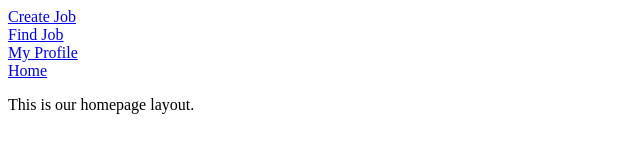
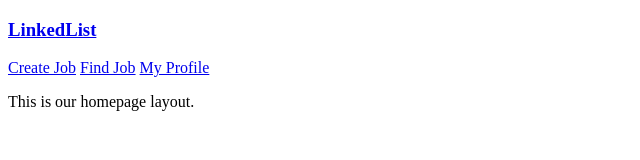
Before and after one commit to CunningCoders/LinkedList, a website: page client/index.html in a window 1280 px wide. Shown: the whole page, without its empty margins (0-640 px from the left). Drawn offline with nearby package versions, Linux system fonts and the light colour scheme; some packages are replaced by stand-ins of ours.

Commit message:
Nav bar cleaned up

```diff
--- a/client/index.html
+++ b/client/index.html
@@ -12,13 +12,14 @@
     <script src="app/profile/profile.ctrl.js"></script>
   </head>
   <body ng-app='app'>
-    <a ui-sref='createJob'>Create Job</a>
-    <br/>
-    <a ui-sref='findJobs'>Find Job</a>
-    <br/>
-    <a ui-sref='profile'>My Profile</a>
-    <br/>
-    <a ui-sref='homepage'>Home</a>
+    <nav>
+        <div id='linkedlistlogo'>
+            <h3><a ui-sref='homepage'>LinkedList</a></h3>
+        </div>
+        <a ui-sref='createJob'>Create Job</a>
+        <a ui-sref='findJobs'>Find Job</a>
+        <a ui-sref='profile'>My Profile</a>
+    </nav>
     <div ui-view></div>
   </body>
 
```
